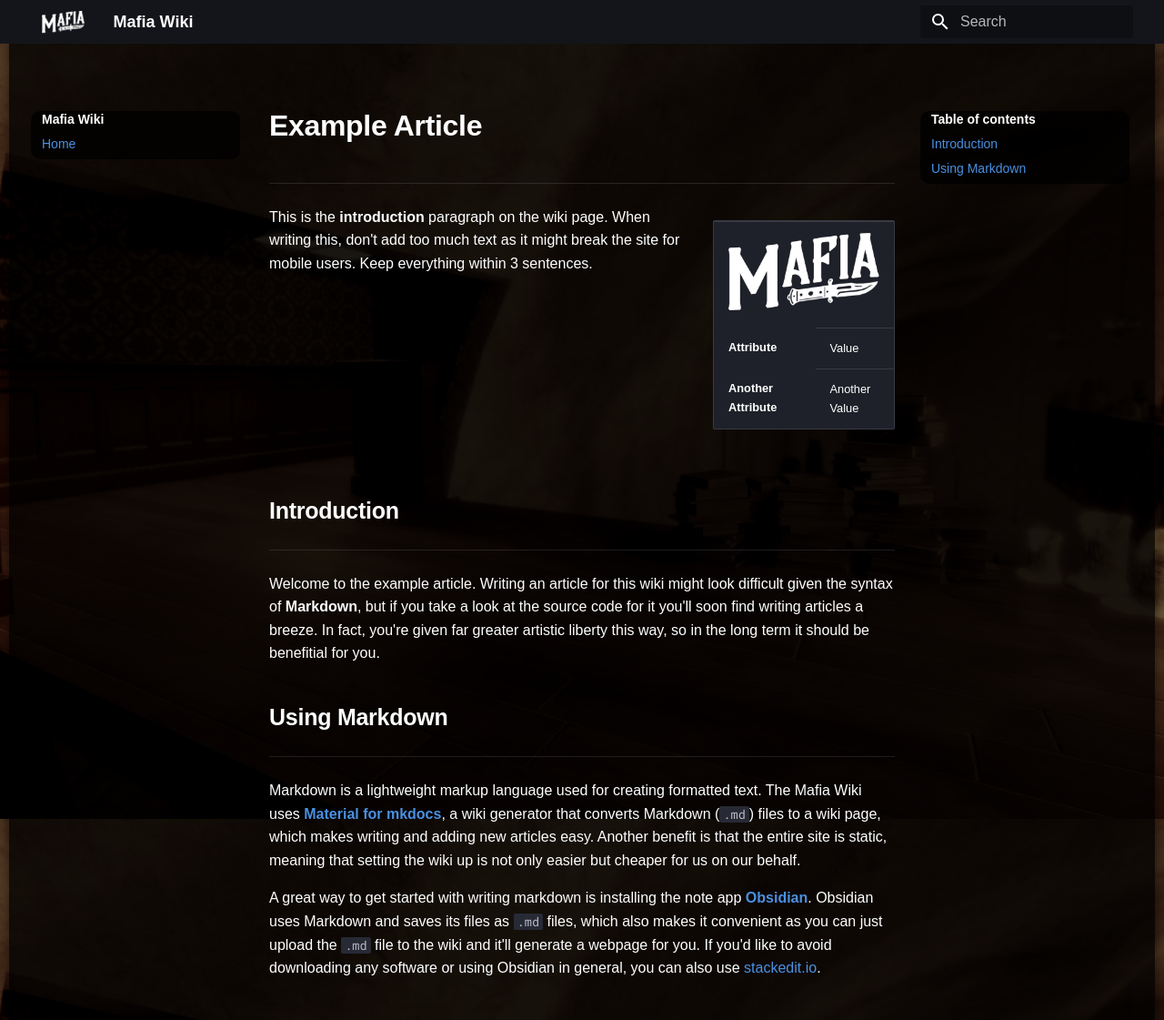
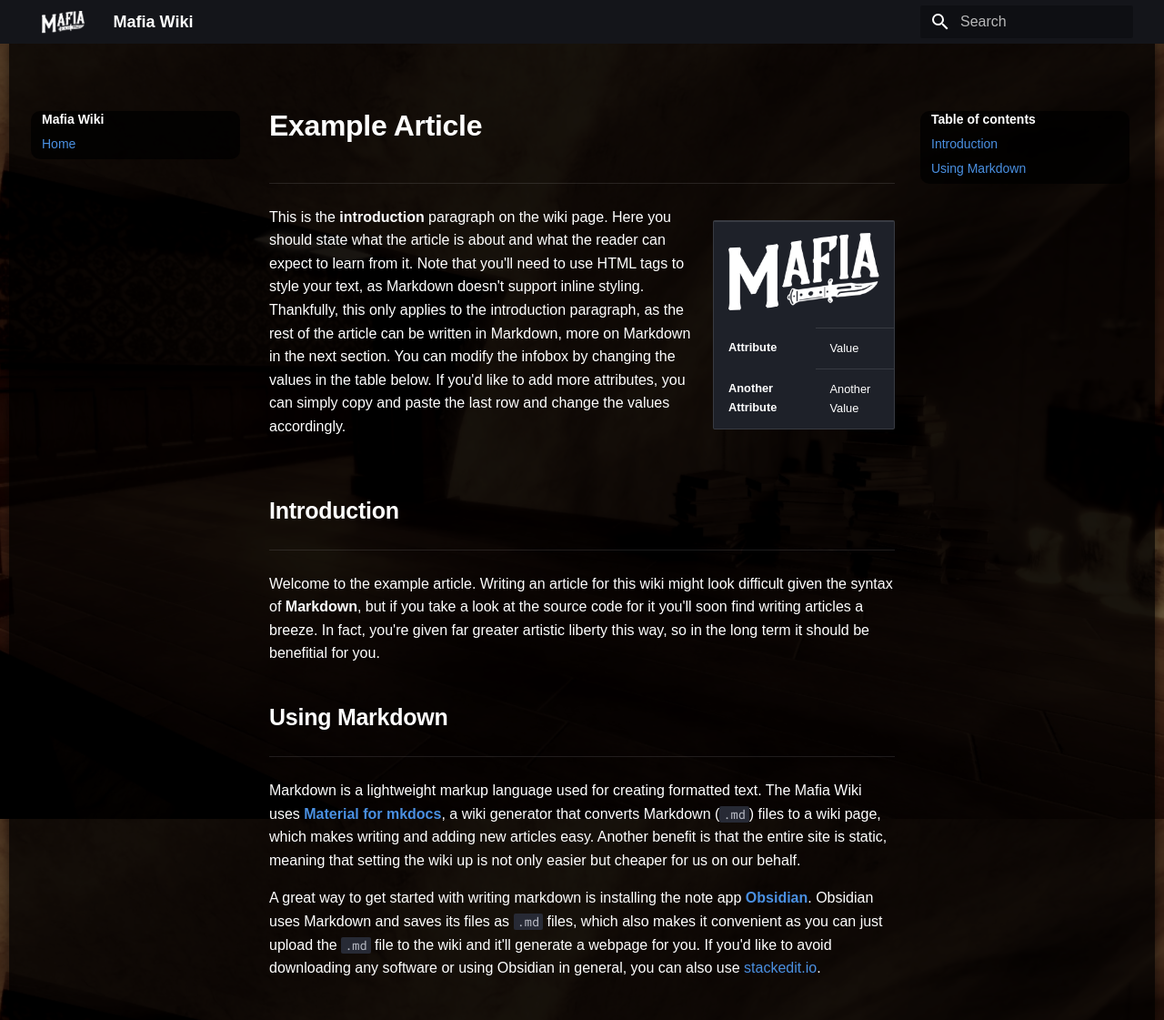
Before and after one commit to OctaNebula/mafia-wiki, an MkDocs documentation site: the page built from docs/exampleArticle.md, in a window 1280 px wide and 1121 px high. Shown: the whole window at 91% size. Built offline with MkDocs 1.6.1 and Material for MkDocs 9.7.7, drawn with Linux system fonts in a browser that asks for light colours; some web fonts are replaced.

Commit message:
rewrote introduction paragraph

```diff
--- a/docs/exampleArticle.md
+++ b/docs/exampleArticle.md
@@ -23,7 +23,7 @@
 
 <div class="flex-container" style="display: flex; align-items: flex-start;">
     <div style="flex: 1;">
-        This is the <b>introduction</b> paragraph on the wiki page. When writing this, don't add too much text as it might break the site for mobile users. Keep everything within 3 sentences.
+        This is the <b>introduction</b> paragraph on the wiki page. Here you should state what the article is about and what the reader can expect to learn from it. Note that you'll need to use HTML tags to style your text, as Markdown doesn't support inline styling. Thankfully, this only applies to the introduction paragraph, as the rest of the article can be written in Markdown, more on Markdown in the next section. You can modify the infobox by changing the values in the table below. If you'd like to add more attributes, you can simply copy and paste the last row and change the values accordingly.
     </div>
     <div class="infobox" style="flex: 0 0 200px; margin-left: 20px;">
         <table>
```
